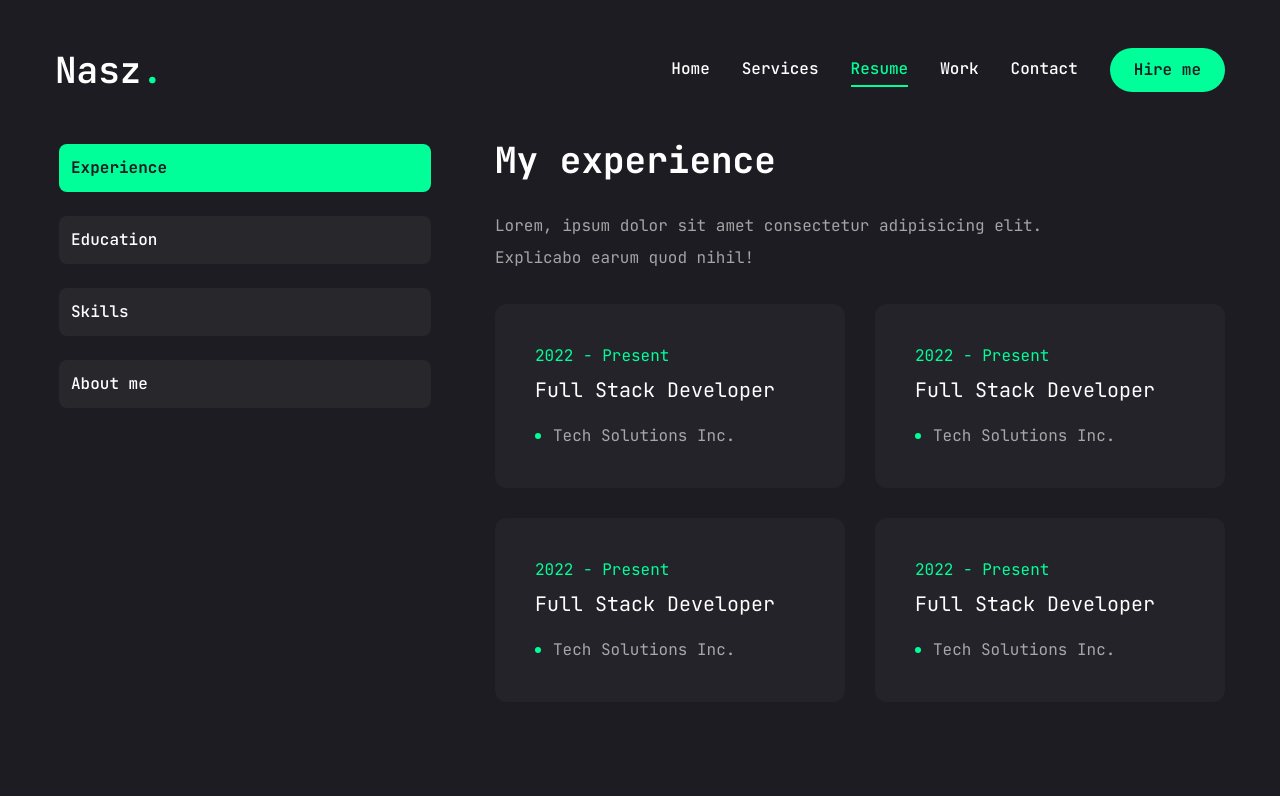
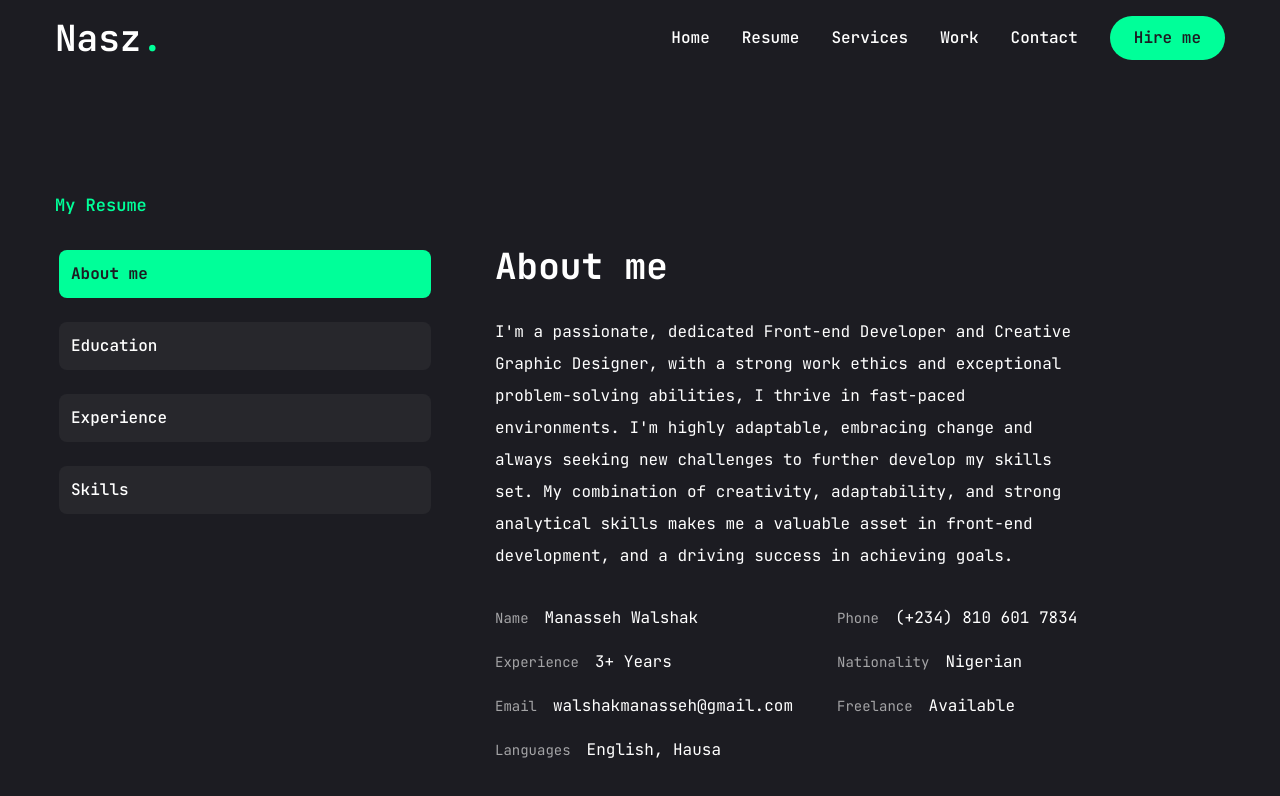
Before and after one commit to MStackPro/Next-Portfolio, a Next.js app: page /resume in a window 1280 px wide. Shown: the top 796 px of the page. Built offline with nearby package versions, Linux system fonts and the light colour scheme.

Commit message:
modified

```diff
--- a/app/page.jsx
+++ b/app/page.jsx
@@ -3,23 +3,26 @@ import Socials from "@/components/Socials";
 import Stats from "@/components/Stats";
 import { Button } from "@/components/ui/button";
 import { FiDownload } from "react-icons/fi";
+import Resume from "./resume/page";
+import Services from "./services/page";
+import Work from "./work/page";
 
 const Home = () => {
   return (
     <section className="h-full">
       <div className="container mx-auto h-full">
-        <div className="flex flex-col xl:flex-row items-center justify-between xl:pt-8 xl:pb-24">
+        {/* HERO */}
+        <div className="flex flex-col xl:flex-row items-center justify-between mt-12 xl:mt-12 xl:pb-12">
 
           {/* TEXT */}
           <div className="text-center xl:text-left">
-            <span className="text-xl">Frontend Developer</span>
-            <h1 className="h1 mb-6">
-              Hello I'm <br />{" "}
-              <span className="text-accent">Manasseh Walshak</span>
-            </h1>
+            <div className="mb-6">
+              <span className="text-2xl">Hello I'm</span>
+              <h1 className="h1 text-accent">Manasseh Walshak</h1>
+            </div>
             <p className="max-w-[500px] mb-9 text-white/80">
-              I excel at crafting elegant digital experiences and i am
-              procificient in various programming languages and technologies.
+            A passionate skilled Front-end Developer and Creative Graphic
+            Designer. With procificiency in various web technologies and Design tools.
             </p>
 
             {/* BUTTON AND SOCIALS */}
@@ -53,6 +56,15 @@ const Home = () => {
 
       {/* STATS */}
       <Stats/>
+
+      {/* Resume */}
+      <Resume/>
+
+      {/* Services */}
+      <Services/>
+
+      {/* Work */}
+      <Work/>
     </section>
   );
 };
--- a/app/resume/page.jsx
+++ b/app/resume/page.jsx
@@ -9,7 +9,7 @@ import {
   TooltipProvider,
   TooltipTrigger,
 } from "@/components/ui/tooltip";
-import { SiTailwindcss, SiNextdotjs } from "react-icons/si";
+import { SiTailwindcss, SiNextdotjs, SiAdobephotoshop, SiAdobeillustrator } from "react-icons/si";
 import {
   FaHtml5,
   FaCss3,
@@ -22,11 +22,11 @@ import {
 // About data
 const about = {
   title: "About me",
-  desc: "Lorem, ipsum dolor sit amet consectetur adipisicing elit. Modi magnam fuga qui reiciendis?",
+  desc: "I'm a passionate, dedicated Front-end Developer and Creative Graphic Designer, with a strong work ethics and exceptional problem-solving abilities, I thrive in fast-paced environments. I'm highly adaptable, embracing change and always seeking new challenges to further develop my skills set. My combination of creativity, adaptability, and strong analytical skills makes me a valuable asset in front-end development, and a driving success in achieving goals.",
   info: [
     { fieldName: "Name", fieldValue: "Manasseh Walshak" },
     { fieldName: "Phone", fieldValue: "(+234) 810 601 7834" },
-    { fieldName: "Experience", fieldValue: "2+ Years" },
+    { fieldName: "Experience", fieldValue: "3+ Years" },
     { fieldName: "Nationality", fieldValue: "Nigerian" },
     { fieldName: "Email", fieldValue: "walshakmanasseh@gmail.com" },
     { fieldName: "Freelance", fieldValue: "Available" },
@@ -37,67 +37,61 @@ const about = {
 const experience = {
   icon: "",
   title: "My experience",
-  desc: "Lorem, ipsum dolor sit amet consectetur adipisicing elit. Explicabo earum quod nihil!",
+  desc: "",
   items: [
     {
-      company: "Tech Solutions Inc.",
-      position: "Full Stack Developer",
+      company: "Freelance",
+      position: "Graphic Designer",
       duration: "2022 - Present",
     },
     {
-      company: "Tech Solutions Inc.",
-      position: "Full Stack Developer",
+      company: "Freelance",
+      position: "Front-end Developer",
       duration: "2022 - Present",
     },
     {
-      company: "Tech Solutions Inc.",
-      position: "Full Stack Developer",
-      duration: "2022 - Present",
-    },
-    {
-      company: "Tech Solutions Inc.",
-      position: "Full Stack Developer",
-      duration: "2022 - Present",
+      company: "Stems Multi-Global Engineering and Services Ltd. ",
+      position: "Construction Intern",
+      duration: "May 2021 - Sept. 2021",
     },
   ],
 };
 // Education data
 const education = {
   icon: "",
-  title: "My Education",
-  desc: "Lorem, ipsum dolor sit amet consectetur adipisicing elit. Explicabo earum quod nihil!",
+  title: "My education",
   items: [
     {
-      institution: "Tech Solutions Inc.",
-      degree: "Full Stack Developer",
-      duration: "2022 - Present",
+      institution: "3MTT Nigeria",
+      degree: "Software Engineering",
+      duration: "January 2024 - April 2024",
     },
     {
-      institution: "Tech Solutions Inc.",
-      degree: "Full Stack Developer",
-      duration: "2022 - Present",
+      institution: "UNIVERSITY OF JOS, JOS NIGERIA",
+      degree: "Bsc. in Building",
+      duration: "2016 - 2021",
     },
     {
-      institution: "Tech Solutions Inc.",
-      degree: "Full Stack Developer",
-      duration: "2022 - Present",
+      institution: "Regalo Hope Foundation.",
+      degree: "Graphic Design training",
+      duration: "Sept. 2023 - Nov. 2023",
     },
     {
-      institution: "Tech Solutions Inc.",
-      degree: "Full Stack Developer",
-      duration: "2022 - Present",
+      institution: "ST. JOHN’S COLLEGE, JOS NIGERIA",
+      degree: "SSCE",
+      duration: "2010 - 2016",
     },
     {
-      institution: "Tech Solutions Inc.",
-      degree: "Full Stack Developer",
-      duration: "2022 - Present",
+      institution: "GLORIOUS CHILD ACADEMY, JOS NIGERIA",
+      degree: "Primary School Leaving Certificate ",
+      duration: "2004 - 2010",
     },
   ],
 };
 // Skills data
 const skills = {
   title: "My skills",
-  desc: "Lorem ipsum dolor sit amet consectetur adipisicing elit. Optio, molestias.",
+  desc: "Skills both in Graphic design and web development.",
   skillList: [
     {
       icon: <FaHtml5 />,
@@ -124,12 +118,16 @@ const skills = {
       name: "tailwind css",
     },
     {
-      icon: <FaNodeJs />,
-      name: "node.js",
+      icon: <FaFigma />,
+      name: "figma",
     },
     {
-      icon: <FaFigma />,
-      name: "figma",
+      icon: <SiAdobephotoshop />,
+      name: "Photoshop",
+    },
+    {
+      icon: <SiAdobeillustrator />,
+      name: "Photoshop",
     },
   ],
 };
@@ -140,43 +138,47 @@ const Resume = () => {
       initial={{ opacity: 0 }}
       animate={{
         opacity: 1,
-        transition: { delay: 2.4, duration: 0.4, ease: "easeIn" },
+        transition: { duration: 0.4, ease: "easeIn" },
       }}
-      className="min-h[80vh] flex items-center justify-center py-12 xl:p-0"
+      className="min-h[80vh] flex items-center justify-center py-12 xl:p-0 xl:mt-28"
+      id="resume"
     >
       <div className="container mx-auto">
+        <p className="text-accent text-[17px] font-semibold"> My Resume</p>
         <Tabs
-          defaultValue="experience"
-          className="flex flex-col xl:flex-row gap-[60px]"
+          defaultValue="about"
+          className="flex flex-col xl:flex-row gap-[60px] mt-6"
         >
-          <TabsList className="flex flex-col w-full max-w-[380px] mx-auto xl:mx-0 gap-6">
+          <TabsList className="flex flex-col w-full max-w-[380px] mx-0 gap-6">
+            <TabsTrigger value="about">About me</TabsTrigger>
+            <TabsTrigger value="education">Education</TabsTrigger>
             <TabsTrigger value="experience">Experience</TabsTrigger>
-            <TabsTrigger value="education">Education</TabsTrigger>
             <TabsTrigger value="skills">Skills</TabsTrigger>
-            <TabsTrigger value="about">About me</TabsTrigger>
           </TabsList>
 
           {/* CONTENT */}
           <div className="min-h-[70vh] w-full">
             {/* experience */}
             <TabsContent value="experience" className="w-full">
-              <div className="flex flex-col gap-[30px] text-center xl:text-left">
+              <div className="flex flex-col gap-[30px] text-left">
                 <h3 className="text-4xl font-bold">{experience.title}</h3>
-                <p className="max-w-[600px] text-white/60 mx-auto xl:mx-0">
-                  {experience.desc}
-                </p>
 
                 <ScrollArea className="h-[400px]">
                   <ul className="grid grid-cols-1 lg:grid-cols-2 gap-[30px]">
                     {experience.items.map((item, index) => {
                       return (
-                        <li key={index} className="bg-[#232329] h-[184px] py-6 px-10 rounded-xl flex flex-col justify-center items-center lg:items-start gap-1">
+                        <li
+                          key={index}
+                          className="bg-[#232329] h-[130px] py-6 px-8 rounded-xl flex flex-col justify-center items-center lg:items-start gap-1"
+                        >
                           <span className="text-accent">{item.duration}</span>
-                          <h3 className="text-xl max-w-[260px] min-h-[40px] text-center lg:text-left">{item.position}</h3>
+                          <h3 className="max-w-[260px] min-h-[40px] text-center lg:text-left">
+                            {item.position}
+                          </h3>
                           <div className="flex items-center gap-3">
                             {/* dot */}
                             <span className="w-[6px] h-[6px] rounded-full bg-accent"></span>
-                            <p className="text-white/60">{item.company}</p>
+                            <p className="text-white/60 text-sm uppercase">{item.company}</p>
                           </div>
                         </li>
                       );
@@ -188,23 +190,25 @@ const Resume = () => {
 
             {/* education */}
             <TabsContent value="education" className="w-full">
-            <div className="flex flex-col gap-[30px] text-center xl:text-left">
+              <div className="flex flex-col gap-[30px] text-left">
                 <h3 className="text-4xl font-bold">{education.title}</h3>
-                <p className="max-w-[600px] text-white/60 mx-auto xl:mx-0">
-                  {education.desc}
-                </p>
 
                 <ScrollArea className="h-[400px]">
                   <ul className="grid grid-cols-1 lg:grid-cols-2 gap-[30px]">
                     {education.items.map((item, index) => {
                       return (
-                        <li key={index} className="bg-[#232329] h-[184px] py-6 px-10 rounded-xl flex flex-col justify-center items-center lg:items-start gap-1">
+                        <li
+                          key={index}
+                          className="bg-[#232329] h-[130px] py-6 px-8 rounded-xl flex flex-col justify-center items-center lg:items-start gap-1"
+                        >
                           <span className="text-accent">{item.duration}</span>
-                          <h3 className="text-xl max-w-[260px] min-h-[40px] text-center lg:text-left">{item.degree}</h3>
+                          <h3 className="max-w-[350px] min-h-[40px] text-center lg:text-left">
+                            {item.degree}
+                          </h3>
                           <div className="flex items-center gap-3">
                             {/* dot */}
                             <span className="w-[6px] h-[6px] rounded-full bg-accent"></span>
-                            <p className="text-white/60">{item.institution}</p>
+                            <p className="text-white/60 uppercase text-sm">{item.institution}</p>
                           </div>
                         </li>
                       );
@@ -214,21 +218,26 @@ const Resume = () => {
               </div>
             </TabsContent>
 
-            {/* experience */}
-            <TabsContent value="skills" className="w-full h-full">
+            {/* skills */}
+            <TabsContent value="skills">
               <div className="flex flex-col gap-[30px]">
-                <div className="flex flex-col gap-[30px] text-center xl:text-left">
+                <div className="flex flex-col gap-[30px] text-left xl:text-left">
                   <h3 className="text-4xl font-bold">{skills.title}</h3>
-                  <p className="max-w-[600px] text-white/60 mx-auto xl:mx-0">{skills.desc}</p>
+                  <p className="max-w-[600px] text-white/60 xl:mx-0">
+                    {skills.desc}
+                  </p>
                 </div>
-                <ul className="grid grid-cols-2 sm:grid-cols-3 md:grid-cols-4 xl:gap-[30px] gap-4">
+
+                <ul className="grid grid-cols-4 sm:grid-cols-4 md:grid-cols-5 xl:gap-[20px] gap-y-8">
                   {skills.skillList.map((skill, index) => {
                     return (
                       <li key={index}>
                         <TooltipProvider delayDuration={100}>
                           <Tooltip>
-                            <TooltipTrigger className="w-full h-[150px] bg-[#232329] rounded-xl flex justify-center items-center">
-                              <div className="text-6xl hover:text-accent transition-all duration-300">{skill.icon}</div>
+                            <TooltipTrigger className="w-20 h-20 bg-[#232329] rounded-xl flex justify-center items-center">
+                              <div className="text-4xl hover:text-accent transition-all duration-300">
+                                {skill.icon}
+                              </div>
                             </TooltipTrigger>
                             <TooltipContent>
                               <p className="capitalize">{skill.name}</p>
@@ -236,25 +245,32 @@ const Resume = () => {
                           </Tooltip>
                         </TooltipProvider>
                       </li>
-                    )
+                    );
                   })}
                 </ul>
               </div>
             </TabsContent>
 
-            {/* experience */}
-            <TabsContent value="about" className="w-full text-center xl:text-left">
+            {/* about */}
+            <TabsContent value="about" className="w-full text-left">
               <div className="flex flex-col gap-[30px]">
                 <h3 className="text-4xl font-bold">{about.title}</h3>
-                <p className="max-w-[600px] text-white/60 mx-auto xl:mx-0">{about.desc}</p>
-                <ul className="grid grid-cols-1 xl:grid-cols-2 gap-x-16 gap-y-6 max-w-[620px]">
+                <p className="max-w-[600px] text-white mx-auto xl:mx-0">
+                  {about.desc}
+                </p>
+                <ul className="grid grid-cols-1 xl:grid-cols-2 gap-x-16 gap-y-3 max-w-[620px]">
                   {about.info.map((item, index) => {
                     return (
-                      <li key={index} className="flex items-center justify-center xl:justify-start gap-4">
-                        <span className="text-white/60 text-sm">{item.fieldName}</span>
-                        <span className="">{item.fieldValue}</span>
+                      <li
+                        key={index}
+                        className="flex items-center xl:justify-start gap-4"
+                      >
+                        <span className="text-white/60 text-sm">
+                          {item.fieldName}
+                        </span>
+                        <span>{item.fieldValue}</span>
                       </li>
-                    )
+                    );
                   })}
                 </ul>
               </div>
--- a/app/services/page.jsx
+++ b/app/services/page.jsx
@@ -1,76 +1,58 @@
 "use client";
 
 import { motion } from "framer-motion";
-import Link from "next/link";
-import { BsArrowDownRight } from "react-icons/bs";
 
 const services = [
   {
     num: "01",
     title: "Web Development",
-    desc: "Lorem ipsum dolor sit amet consectetur adipisicing elit. Debitis maiores eius soluta.",
-    href: "#",
+    desc: "Your product will look good and will be accessible on all devices, including mobile phones, tablets, and desktop. From concept to code, i'm proficient in bringing designs to life with seamless user experiences.",
   },
   {
     num: "02",
-    title: "Web Design",
-    desc: "Lorem ipsum dolor sit amet consectetur adipisicing elit. Debitis maiores eius soluta.",
-    href: "#",
+    title: "Graphic Design",
+    desc: "Whether you need eye-catching logos, compelling marketing materials, or captivating social media graphics, we bring your ideas to life with creativity and precision.",
   },
   {
     num: "03",
-    title: "Graphic Design",
-    desc: "Lorem ipsum dolor sit amet consectetur adipisicing elit. Debitis maiores eius soluta.",
-    href: "#",
-  },
-  {
-    num: "04",
     title: "Branding",
-    desc: "Lorem ipsum dolor sit amet consectetur adipisicing elit. Debitis maiores eius soluta.",
-    href: "#",
+    desc: "I design comprehensive branding solutions that encompass everything from logos and color schemes to typography and brand guidelines. With meticulous attention to detail and a passion for storytelling.",
   },
 ];
 const Services = () => {
   return (
-    <section className="min-h[80vh] flex flex-col justify-center py-12 xl:py-0">
+    <section className="min-h[80vh] flex flex-col justify-center py-12 xl:py-0 mt-24" id="services">
       <div className="container mx-auto">
+        <p className="text-accent text-[17px] font-semibold mb-8">
+          My Services
+        </p>
         <motion.div
           initial={{ opacity: 0 }}
           animate={{
             opacity: 1,
-            transition: { delay: 2.4, duration: 0.4, ease: "easeIn" },
+            transition: { duration: 0.4, ease: "easeIn" },
           }}
-          className="grid grid-cols-1 md:grid-cols-2 gap-[60px]"
+          className="grid grid-cols-1 md:grid-cols-2 gap-[30px]"
         >
+          {/* Service container */}
           {services.map((service, index) => {
             return (
               <div
                 key={index}
-                className="flex-1 flex-col justify-center gap-6 group"
+                className="flex-1 flex-col justify-center gap-6 group space-y-4 bg-[#232329] p-6 rounded-xl"
               >
-                {/* TOP */}
-                <div className="w-full flex justify-between items-center ">
-                  <div className="text-5xl font-extrabold text-outline text-transparent group-hover:text-outline-hover transition-all duration-500">
-                    {service.num}
-                  </div>
-                  <Link
-                    href={service.href}
-                    className="w-[70px] h-[70px] rounded-full bg-white group-hover:bg-accent transition-all duration-500 flex justify-center items-center hover:-rotate-45"
-                  >
-                    <BsArrowDownRight className="text-primary text-3xl" />
-                  </Link>
+                {/* NUM */}
+                <div className="text-5xl font-extrabold text-outline text-transparent group-hover:text-outline-hover transition-all duration-500">
+                  {service.num}
                 </div>
 
                 {/* TITLE */}
-                <h2 className="text-[42px] font-bold leading-none text-white group-hover:text-accent transition-all duration-500">
+                <h2 className="text-xl font-bold leading-none text-white group-hover:text-accent transition-all duration-500">
                   {service.title}
                 </h2>
 
                 {/* DESCRIPTION */}
-                <p className="text-white/60 ">{service.desc}</p>
-
-                {/* BORDER */}
-                <div className="border-b border-white/20 w-full"></div>
+                <p className="text-white/60">{service.desc}</p>
               </div>
             );
           })}
--- a/components/Header.jsx
+++ b/components/Header.jsx
@@ -6,7 +6,7 @@ import MobileNav from "./MobileNav";
 
 const Header = () => {
   return (
-    <header className="py-8 xl:py-12 text-white">
+    <header className="py-4 text-white">
       <div className="container mx-auto flex justify-between items-center">
         {/* logo */}
         <Link href={"/"}>
@@ -25,7 +25,7 @@ const Header = () => {
 
         {/* mobile nav */}
         <div className="xl:hidden">
-          <MobileNav/>
+          <MobileNav />
         </div>
       </div>
     </header>
--- a/components/Navbar.jsx
+++ b/components/Navbar.jsx
@@ -5,8 +5,8 @@ import { usePathname } from "next/navigation";
 
 const links = [
   { name: "home", path: "/" },
-  { name: "services", path: "/services" },
-  { name: "resume", path: "/resume" },
+  { name: "resume", path: "#resume" },
+  { name: "services", path: "#services" },
   { name: "work", path: "/work" },
   { name: "contact", path: "/contact" },
 ];
```
Also changed, not shown: components/Socials.jsx (+7 -5 lines), components/Stats.jsx (+6 -6 lines), app/globals.css (line endings or trailing spaces).
